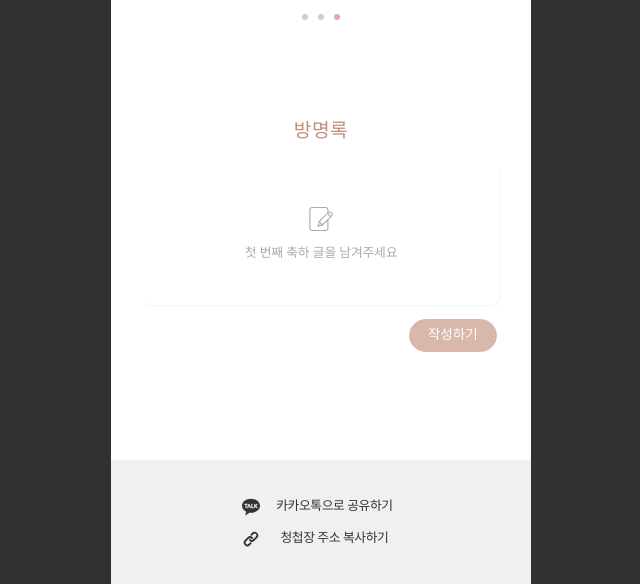
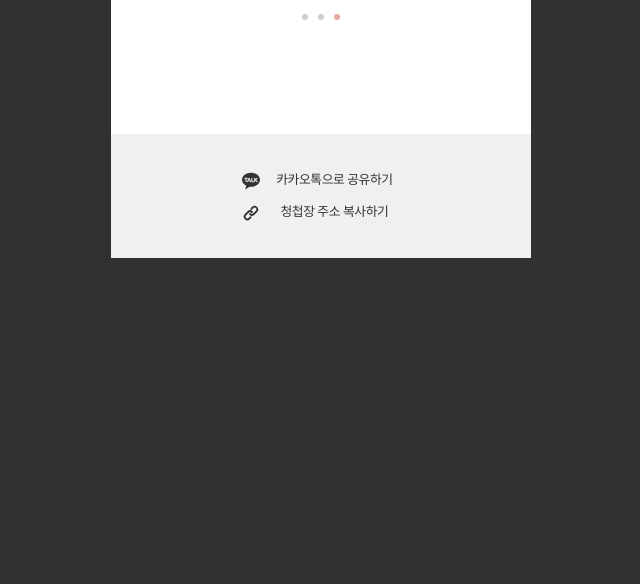
Before and after one commit to eddy961206/sparta3, a Python web app: template templates/result.html in a window 1280 px wide. Shown: the part 1698-2282 px from the top of the page, without its empty margins (319-959 px from the left). After the commit the page ends 1956 px from the top, so only its background shows below. Run offline with Jinja, Linux system fonts and the light colour scheme; the template is opened without the code that fills it, so the values that code supplies are empty; some libraries are stand-ins or nearby versions; some web fonts are replaced.

Commit message:
방명록 비활성화

```diff
--- a/templates/result.html
+++ b/templates/result.html
@@ -945,29 +945,29 @@
                         </div>
                     </div>
                 </div>
-                <div>
-                    <div class="guestbook-wrap">
-                        <div class="m-title fade-in" style="opacity: 1; transform: translate(0px, 0px);">
-                            방명록
-                        </div>
-                        <div class="c-guestbook gothic">
-                            <div class="comments fade-in" style="opacity: 1; transform: translate(0px, 0px);">
-                                <div class="item empty">
-                                    <svg height="436pt" viewBox="-6 0 436 436" width="436pt"
-                                         xmlns="http://www.w3.org/2000/svg">
-                                        <path d="m405.269531 95.183594c-15.378906-15.332032-38.886719-19.011719-58.214843-9.109375v-36.074219c-.03125-27.601562-22.398438-49.96875-50-50h-247.054688c-27.601562.03125-49.96875 22.398438-50 50v336c.03125 27.601562 22.398438 49.96875 50 50h247.054688c27.601562-.03125 49.96875-22.398438 50-50v-153.125l62.601562-62.601562c19.527344-19.527344 19.527344-51.183594 0-70.710938zm-220.289062 187.9375 36.425781 36.761718-49.578125 13.152344zm55.722656 27.820312-46.8125-47.242187 135.117187-134.730469 46.835938 46.832031zm86.351563 75.058594c-.019532 16.5625-13.4375 29.980469-30 30h-247.054688c-16.5625-.019531-29.980469-13.4375-30-30v-336c.019531-16.5625 13.4375-29.980469 30-30h247.054688c16.5625.019531 29.984374 13.4375 30 30v52.664062l-154.34375 153.90625c-1.257813 1.253907-2.160157 2.820313-2.609376 4.535157l-21.992187 83.457031c-.90625 3.441406.085937 7.105469 2.605469 9.625 2.519531 2.515625 6.183594 3.5 9.628906 2.585938l82.890625-21.992188c1.703125-.449219 3.257813-1.34375 4.507813-2.59375l79.3125-79.3125zm68.457031-229.867188-5.527344 5.527344-46.816406-46.816406 5.574219-5.558594c11.730468-11.65625 30.675781-11.636718 42.386718.039063l4.382813 4.382812c11.699219 11.722657 11.695312 30.703125 0 42.425781zm0 0"></path>
-                                    </svg>
-                                    첫 번째 축하 글을 남겨주세요
-                                </div>
-                                <div class="pagination-wrap"><!----></div>
-                                <div class="writing">
-                                    <button>
-                                        작성하기
-                                    </button>
-                                </div>
-                            </div> <!----></div>
-                    </div>
-                </div>
+<!--                <div>-->
+<!--                    <div class="guestbook-wrap">-->
+<!--                        <div class="m-title fade-in" style="opacity: 1; transform: translate(0px, 0px);">-->
+<!--                            방명록-->
+<!--                        </div>-->
+<!--                        <div class="c-guestbook gothic">-->
+<!--                            <div class="comments fade-in" style="opacity: 1; transform: translate(0px, 0px);">-->
+<!--                                <div class="item empty">-->
+<!--                                    <svg height="436pt" viewBox="-6 0 436 436" width="436pt"-->
+<!--                                         xmlns="http://www.w3.org/2000/svg">-->
+<!--                                        <path d="m405.269531 95.183594c-15.378906-15.332032-38.886719-19.011719-58.214843-9.109375v-36.074219c-.03125-27.601562-22.398438-49.96875-50-50h-247.054688c-27.601562.03125-49.96875 22.398438-50 50v336c.03125 27.601562 22.398438 49.96875 50 50h247.054688c27.601562-.03125 49.96875-22.398438 50-50v-153.125l62.601562-62.601562c19.527344-19.527344 19.527344-51.183594 0-70.710938zm-220.289062 187.9375 36.425781 36.761718-49.578125 13.152344zm55.722656 27.820312-46.8125-47.242187 135.117187-134.730469 46.835938 46.832031zm86.351563 75.058594c-.019532 16.5625-13.4375 29.980469-30 30h-247.054688c-16.5625-.019531-29.980469-13.4375-30-30v-336c.019531-16.5625 13.4375-29.980469 30-30h247.054688c16.5625.019531 29.984374 13.4375 30 30v52.664062l-154.34375 153.90625c-1.257813 1.253907-2.160157 2.820313-2.609376 4.535157l-21.992187 83.457031c-.90625 3.441406.085937 7.105469 2.605469 9.625 2.519531 2.515625 6.183594 3.5 9.628906 2.585938l82.890625-21.992188c1.703125-.449219 3.257813-1.34375 4.507813-2.59375l79.3125-79.3125zm68.457031-229.867188-5.527344 5.527344-46.816406-46.816406 5.574219-5.558594c11.730468-11.65625 30.675781-11.636718 42.386718.039063l4.382813 4.382812c11.699219 11.722657 11.695312 30.703125 0 42.425781zm0 0"></path>-->
+<!--                                    </svg>-->
+<!--                                    첫 번째 축하 글을 남겨주세요-->
+<!--                                </div>-->
+<!--                                <div class="pagination-wrap">&lt;!&ndash;&ndash;&gt;</div>-->
+<!--                                <div class="writing">-->
+<!--                                    <button>-->
+<!--                                        작성하기-->
+<!--                                    </button>-->
+<!--                                </div>-->
+<!--                            </div> &lt;!&ndash;&ndash;&gt;</div>-->
+<!--                    </div>-->
+<!--                </div>-->
                 <div class="footer-wrap">
                     <div class="kakao-wrap">
                         <div class="btn-kakao">
```
